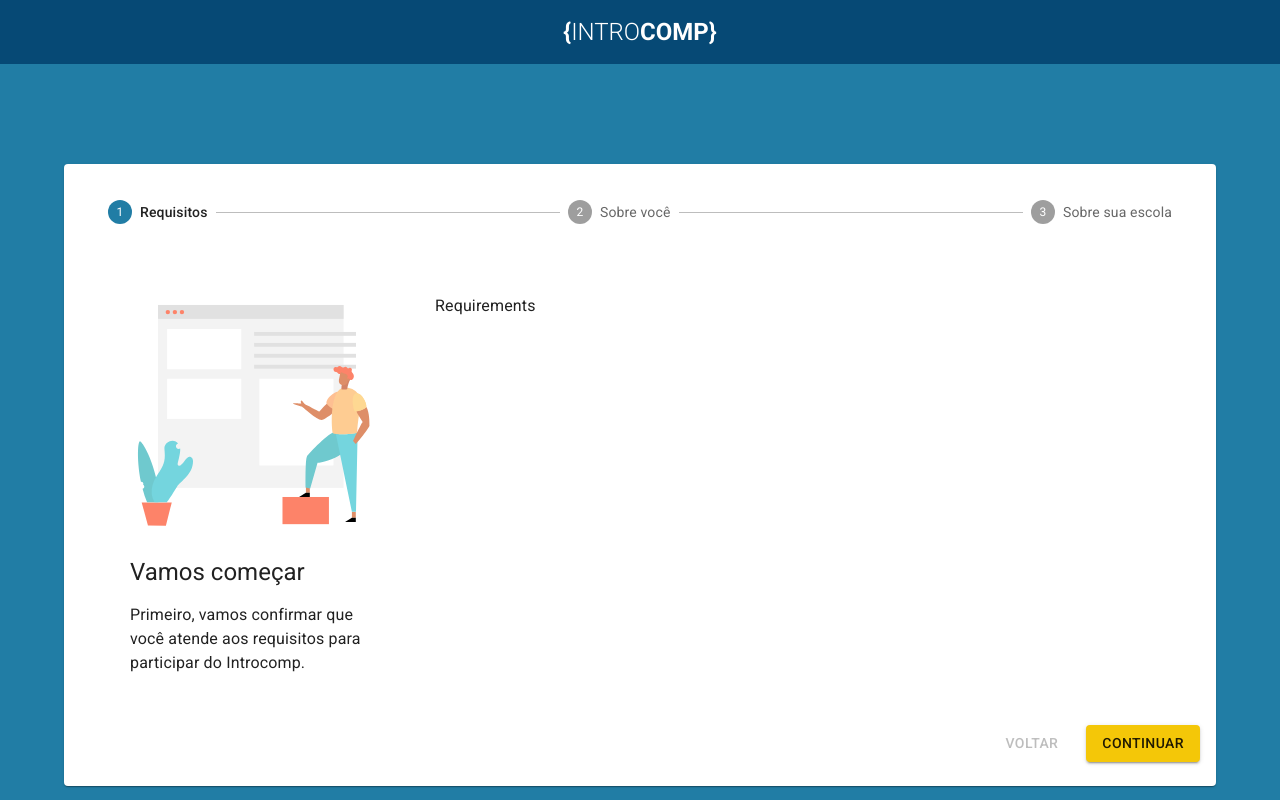
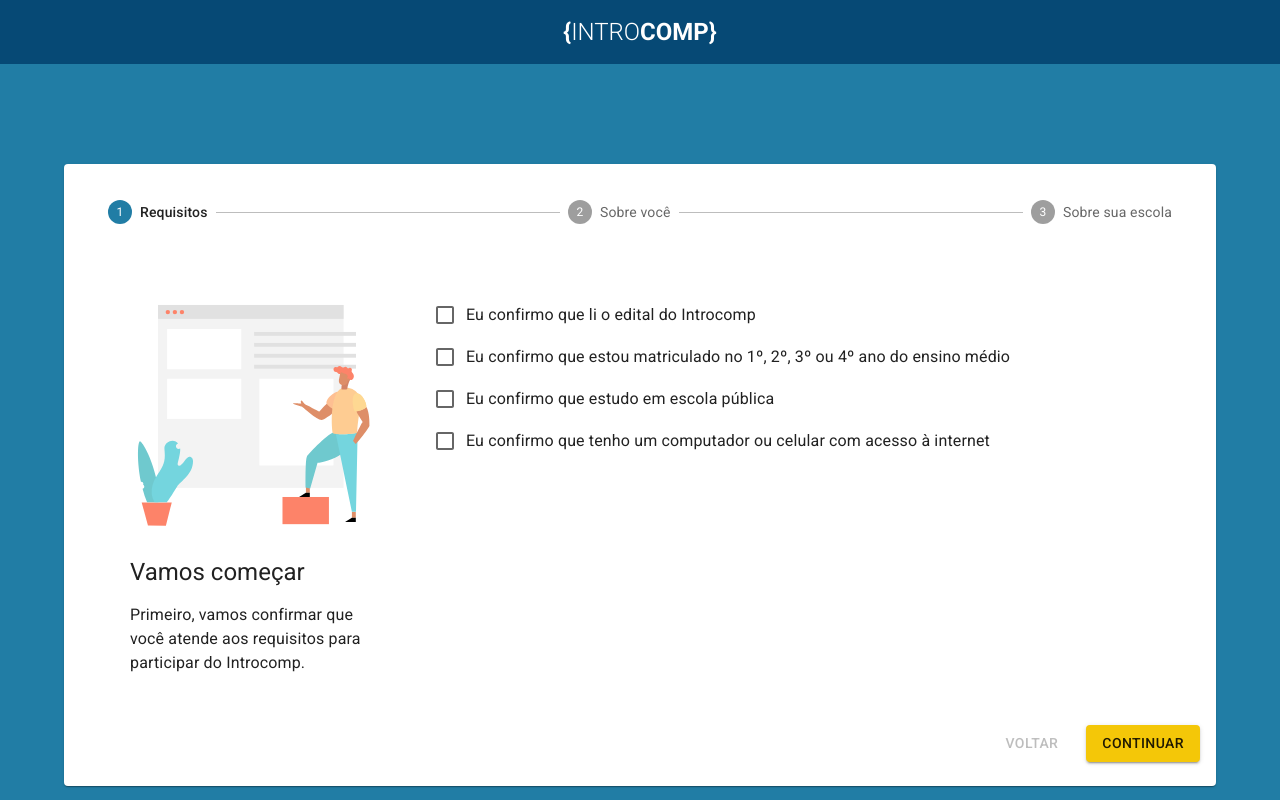
Before and after one commit to feumpi/introinscricao, a Next.js app: page /enroll in a window 1280 px wide. Shown: the top 800 px of the page. Built offline with nearby package versions, Linux system fonts and the light colour scheme.

Commit message:
Create requirements inputs

```diff
--- a/components/RequirementsStep.js
+++ b/components/RequirementsStep.js
@@ -1,10 +1,23 @@
+import { useState } from "react";
+
 import Image from "next/image";
 
-import { Box, Typography } from "@mui/material";
+import {
+  Box,
+  Typography,
+  FormGroup,
+  FormControlLabel,
+  Checkbox,
+} from "@mui/material";
 import StepInstructions from "./StepInstructions";
 import StepLayout from "./StepLayout";
 
 const RequirementsStep = () => {
+  const [edital, setEdital] = useState(false);
+  const [highSchool, setHighSchool] = useState(false);
+  const [publicSchool, setPublicSchool] = useState(false);
+  const [device, setDevice] = useState(false);
+
   return (
     <>
       <StepLayout>
@@ -15,7 +28,38 @@ const RequirementsStep = () => {
             description="Primeiro, vamos confirmar que você atende aos requisitos para participar do Introcomp."
           />
         </Box>
-        <Box>Requirements</Box>
+
+        <Box>
+          <FormGroup>
+            <FormControlLabel
+              control={<Checkbox />}
+              label="Eu confirmo que li o edital do Introcomp"
+              checked={edital}
+              onChange={(e) => setEdital(e.target.checked)}
+            />
+
+            <FormControlLabel
+              control={<Checkbox />}
+              label="Eu confirmo que estou matriculado no 1º, 2º, 3º ou 4º ano do ensino médio"
+              checked={highSchool}
+              onChange={(e) => setHighSchool(e.target.checked)}
+            />
+
+            <FormControlLabel
+              control={<Checkbox />}
+              label="Eu confirmo que estudo em escola pública"
+              checked={publicSchool}
+              onChange={(e) => setPublicSchool(e.target.checked)}
+            />
+
+            <FormControlLabel
+              control={<Checkbox />}
+              label="Eu confirmo que tenho um computador ou celular com acesso à internet"
+              checked={device}
+              onChange={(e) => setDevice(e.target.checked)}
+            />
+          </FormGroup>
+        </Box>
       </StepLayout>
     </>
   );
```
